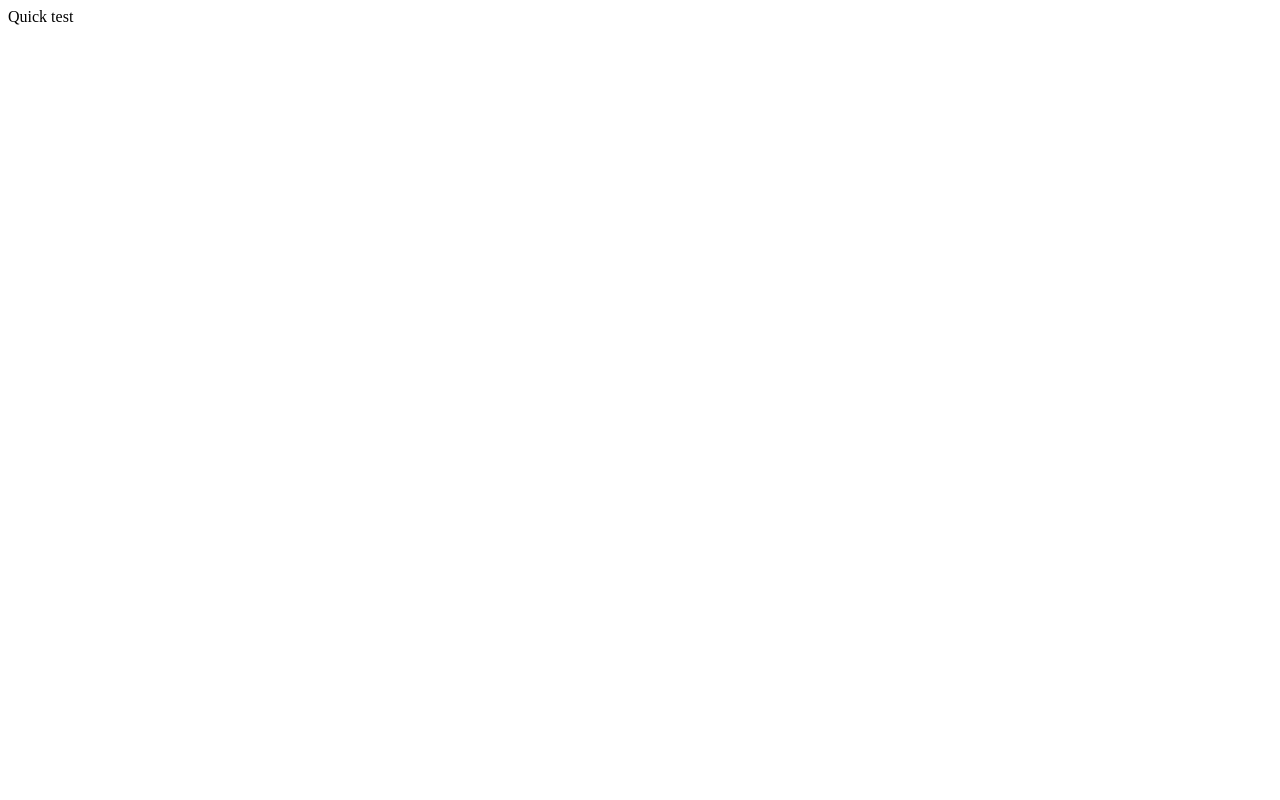
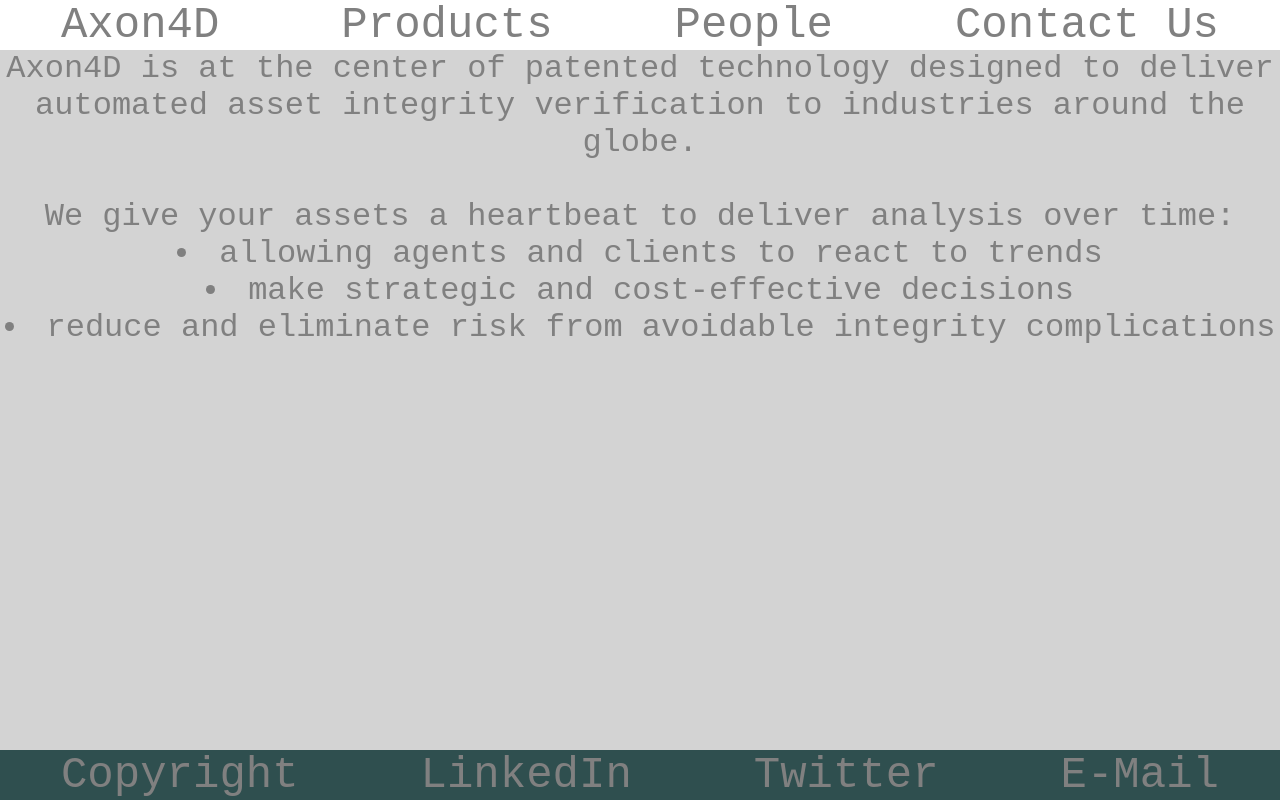
Before and after one commit to jambalayadog/anoxd4, a plain HTML site: page index.html in a window 1280 px wide. Drawn offline with Linux system fonts and the light colour scheme.

Commit message:
first version

```diff
--- /dev/null
+++ b/CSS/style.css
@@ -0,0 +1,45 @@
+* {
+    font-family: monospace;
+    text-align: center;
+
+    color: grey;
+    padding: 0px;
+    margin: 0;
+  }
+
+  html, body {
+      height: 100%;
+  }
+
+  .page_container {
+    display: grid;
+    grid-template-rows: auto 1fr auto;
+    height: 100%;
+  }
+
+  .header {
+    background-color: white;
+    display: flex;
+    place-content: space-around;
+    font-size: 44px;
+  }
+
+  .main {
+    background-color: lightgrey;
+    font-size: 32px;
+    place-content: left;
+  }
+
+  .footer {
+    background-color: darkslategray;
+    display: flex;
+    place-content:  space-around;
+    font-size: 44px;
+  }
+
+  /* An 'F' in Fumbles? Bobby, you speak Fumbles.
+
+
+
+
+  */
--- a/index.html
+++ b/index.html
@@ -1,9 +1,35 @@
 <html>
     <head>
+
+        <link rel="stylesheet" href="css\style.css">
     </head>
 
     <body>
-        Quick test
+        <div class="page_container">
+            <div class="header">
+                <div>Axon4D</div>
+                <div>Products</div>
+                <div>People</div>
+                <div>Contact Us</div>
+            </div>
+            <div class="main">
+                <div>Axon4D is at the center of patented technology designed to deliver automated asset integrity verification to industries around the globe.</div>
+                <br>
+                <div>
+                    <ul>We give your assets a heartbeat to deliver analysis over time:</ul>
+                        <li> allowing agents and clients to react to trends </li>
+                        <li> make strategic and cost-effective decisions</li>
+                        <li> reduce and eliminate risk from avoidable integrity complications</li>
+
+                </div>
+            </div>
+            <div class="footer">
+                <div>Copyright</div>
+                <div>LinkedIn</div>
+                <div>Twitter</div>
+                <div>E-Mail</div>
+            </div>
+        </div>
 
     </body>
 
```
